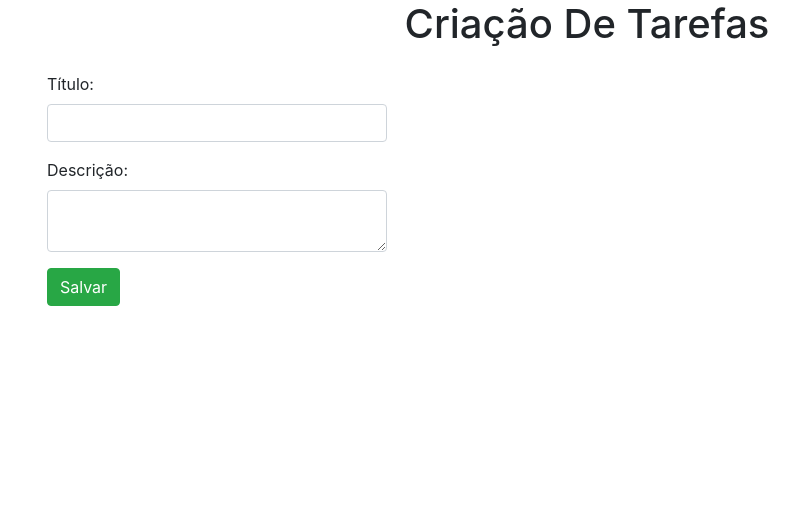
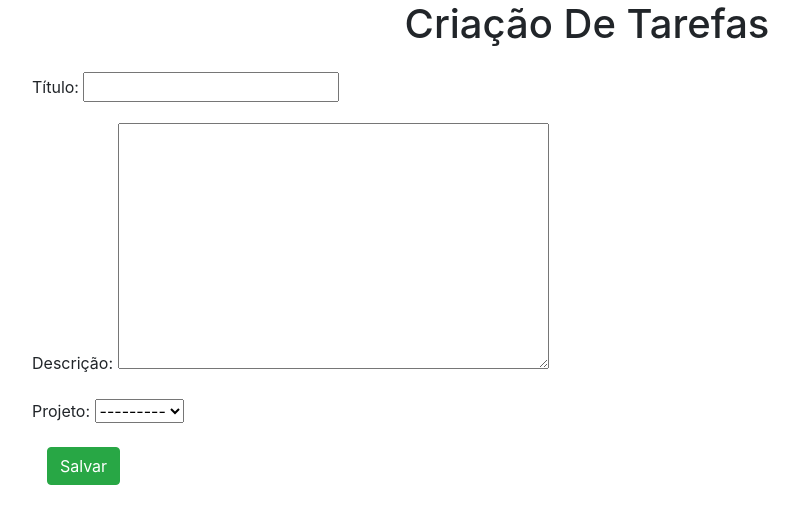
Before and after one commit to 7renan/have2do, a Django app: page /create/ in a window 1280 px wide. Shown: the top 524 px of the page, without its empty margins (53-852 px from the left). Run offline with Django 3.2, Linux system fonts and the light colour scheme; data that the repository does not hold is empty; some libraries are stand-ins or nearby versions.

Commit message:
create task with form

```diff
--- a/tasks/models.py
+++ b/tasks/models.py
@@ -7,7 +7,7 @@ from projects.models import Project
 class Task(models.Model):
     title = models.CharField('Título', max_length=50)
     description = models.TextField('Descrição')
-    project = models.ForeignKey(Project, verbose_name='Projeto', on_delete=models.CASCADE)
+    project = models.ForeignKey(Project, verbose_name='Projeto', on_delete=models.CASCADE, blank=True, null=True)
 
     @property
     def resume(self):
--- a/tasks/templates/task_create.html
+++ b/tasks/templates/task_create.html
@@ -16,19 +16,8 @@
     <div class="mt-4">
         <form method="post">
             {% csrf_token %}
-            <div class="form-group col-sm-4">
-                <label for="title">
-                    Título:
-                </label>
-                <input type="text" id="title" name="title" class="form-control">
-            </div>
 
-            <div class="form-group col-sm-4">
-                <label for="title">
-                    Descrição:
-                </label>
-                <textarea name="description" id="description" class="form-control"></textarea>
-            </div>
+            {{ form.as_p }}
 
             <div class="form-group col-sm-4">
                 <button class="btn btn-success">
--- a/tasks/views.py
+++ b/tasks/views.py
@@ -21,16 +21,16 @@ def task_list(request):
 
 # create
 def task_create(request):
+    form = TaskForm(request.POST or None)
+    context = {
+        'form': form
+    }
+
     if request.method == 'POST':
-        title = request.POST['title']
-        description = request.POST['description']
-
-        Task.objects.create(
-            title=title,
-            description=description
-        )
+        if form.is_valid():
+            form.save()
         return redirect('tasks:task_list')
-    return render(request, 'task_create.html')
+    return render(request, 'task_create.html', context)
 
 
 # delete
```
Also changed, not shown: tasks/migrations/0003_auto_20200625_1502.py (added), tasks/migrations/0004_auto_20200625_1513.py (added).
